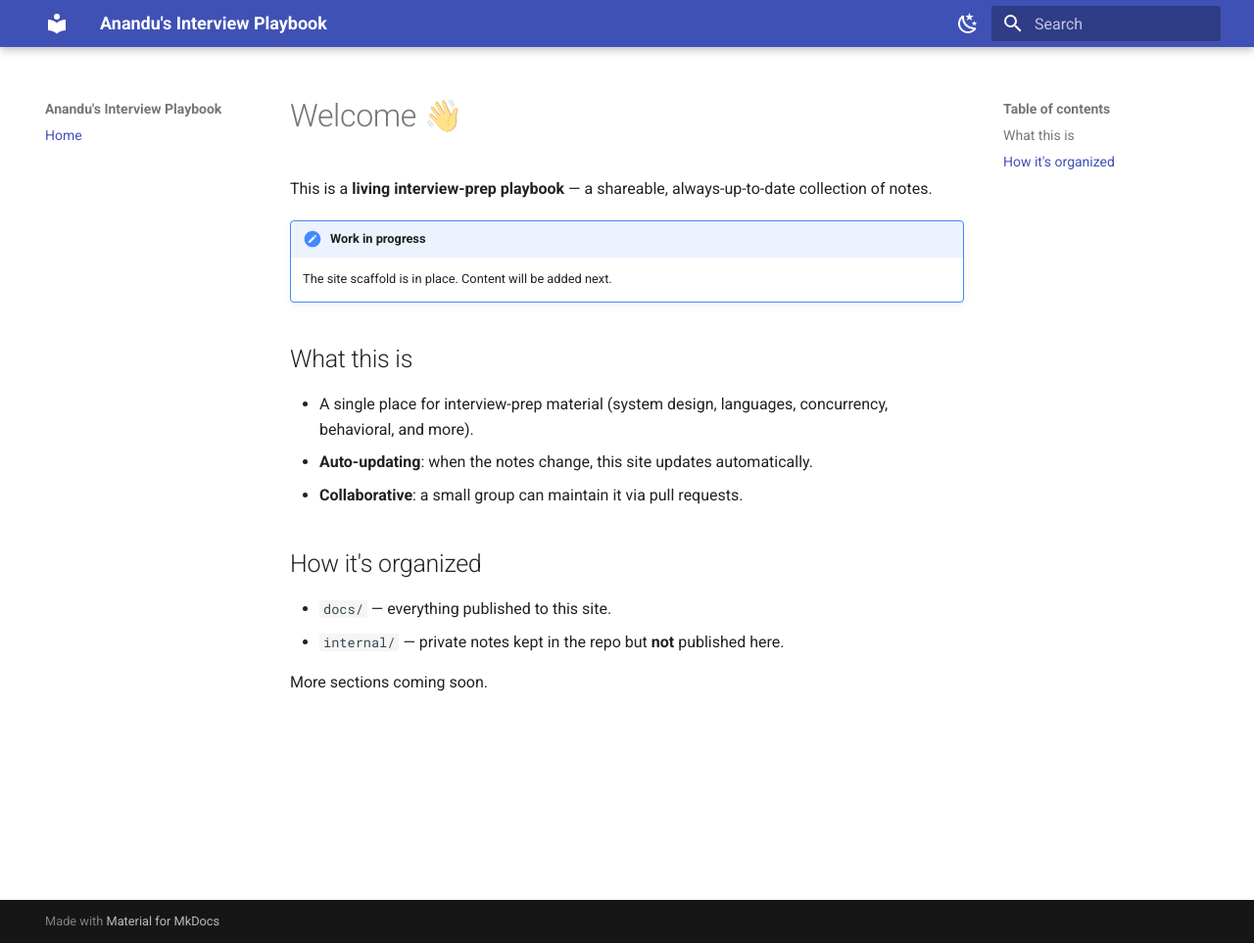
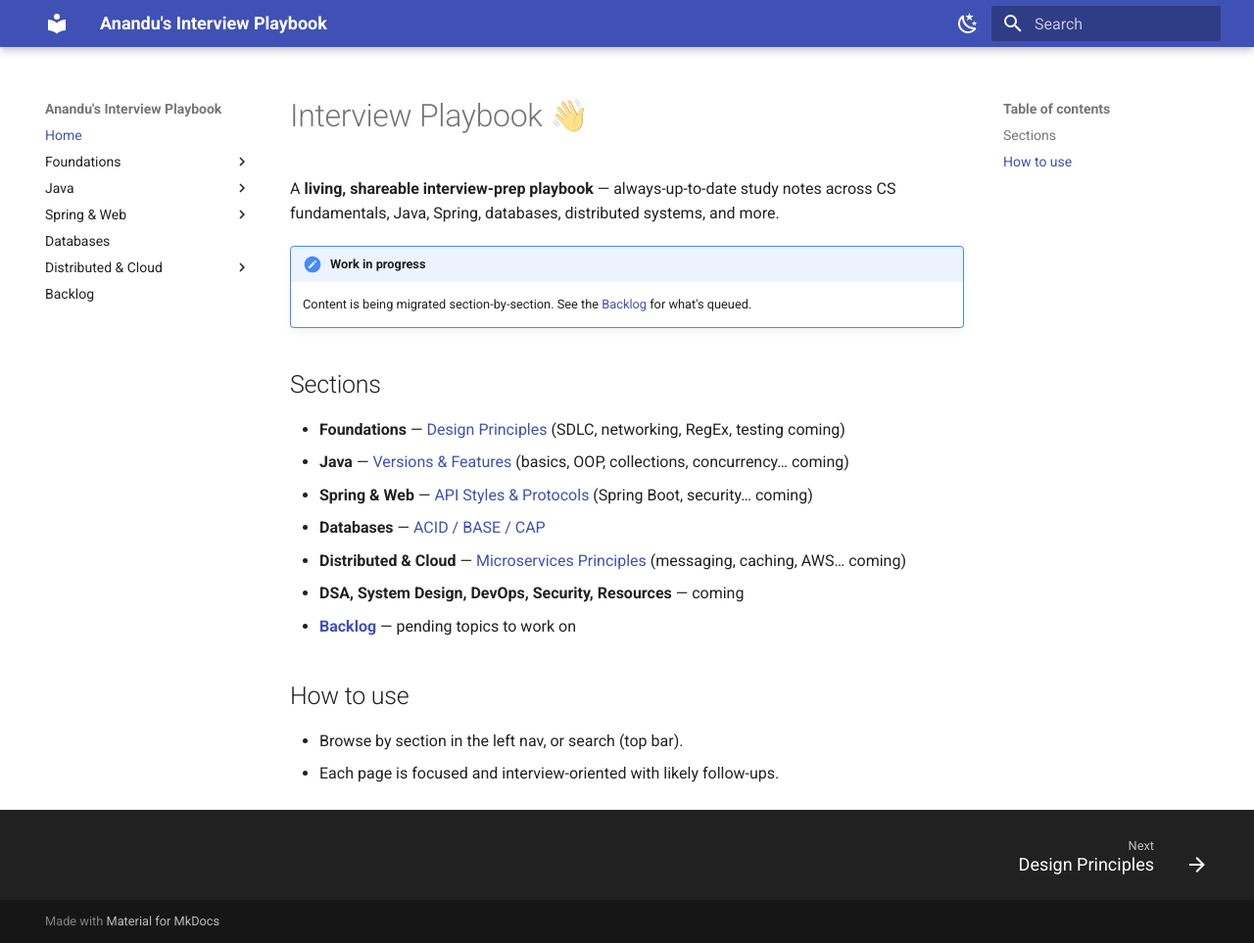
Before and after one commit to ananduvt/anandu-interview-playbook, an MkDocs documentation site: the page built from docs/index.md, in a window 1280 px wide and 963 px high. Shown: the whole window at 98% size. Built offline with MkDocs 1.6.1 and Material for MkDocs 9.7.7, drawn with Linux system fonts in a browser that asks for light colours.

Commit message:
Add backlog + route Topics-to-Add content (design/db/microservices principles, API styles, Java versions)

```diff
--- a/docs/index.md
+++ b/docs/index.md
@@ -1,17 +1,20 @@
-# Welcome 👋
+# Interview Playbook 👋
 
-This is a **living interview-prep playbook** — a shareable, always-up-to-date collection of notes.
+A **living, shareable interview-prep playbook** — always-up-to-date study notes across CS fundamentals,
+Java, Spring, databases, distributed systems, and more.
 
 !!! note "Work in progress"
-    The site scaffold is in place. Content will be added next.
+    Content is being migrated section-by-section. See the [Backlog](backlog.md) for what's queued.
 
-## What this is
-- A single place for interview-prep material (system design, languages, concurrency, behavioral, and more).
-- **Auto-updating**: when the notes change, this site updates automatically.
-- **Collaborative**: a small group can maintain it via pull requests.
+## Sections
+- **Foundations** — [Design Principles](foundations/design-principles.md) (SDLC, networking, RegEx, testing coming)
+- **Java** — [Versions & Features](java/versions.md) (basics, OOP, collections, concurrency… coming)
+- **Spring & Web** — [API Styles & Protocols](spring-web/api-styles.md) (Spring Boot, security… coming)
+- **Databases** — [ACID / BASE / CAP](databases/index.md)
+- **Distributed & Cloud** — [Microservices Principles](distributed-cloud/principles.md) (messaging, caching, AWS… coming)
+- **DSA, System Design, DevOps, Security, Resources** — coming
+- **[Backlog](backlog.md)** — pending topics to work on
 
-## How it's organized
-- `docs/` — everything published to this site.
-- `internal/` — private notes kept in the repo but **not** published here.
-
-More sections coming soon.
+## How to use
+- Browse by section in the left nav, or search (top bar).
+- Each page is focused and interview-oriented with likely follow-ups.
--- a/mkdocs.yml
+++ b/mkdocs.yml
@@ -46,3 +46,13 @@ plugins:
 # Only files under docs/ are published. The internal/ folder at repo root is never built.
 nav:
   - Home: index.md
+  - Foundations:
+      - Design Principles: foundations/design-principles.md
+  - Java:
+      - Versions & Features: java/versions.md
+  - Spring & Web:
+      - API Styles & Protocols: spring-web/api-styles.md
+  - Databases: databases/index.md
+  - Distributed & Cloud:
+      - Microservices Principles: distributed-cloud/principles.md
+  - Backlog: backlog.md
```
Also changed, not shown: docs/backlog.md (added, +47 -0 lines), docs/databases/index.md (added, +23 -0 lines), docs/distributed-cloud/principles.md (added, +18 -0 lines), docs/foundations/design-principles.md (added, +18 -0 lines), docs/java/versions.md (added, +31 -0 lines), docs/spring-web/api-styles.md (added, +43 -0 lines).
